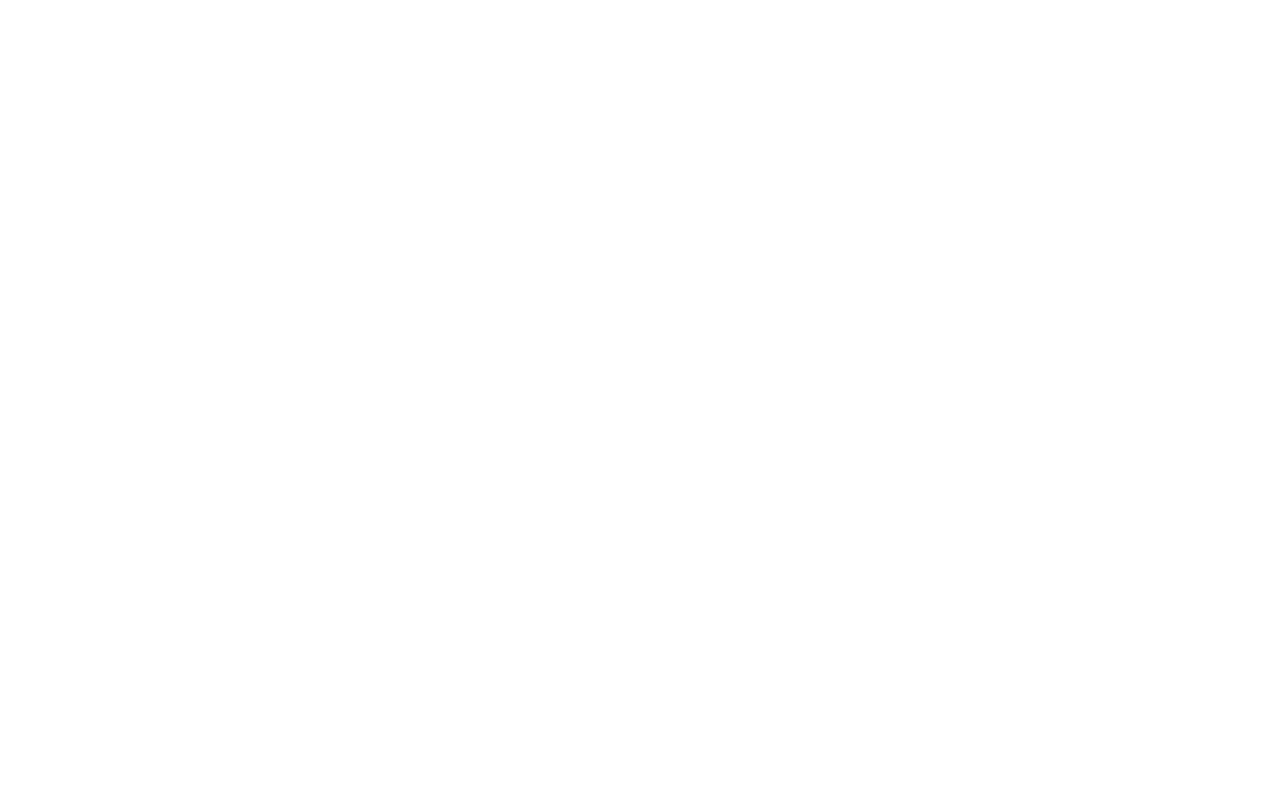
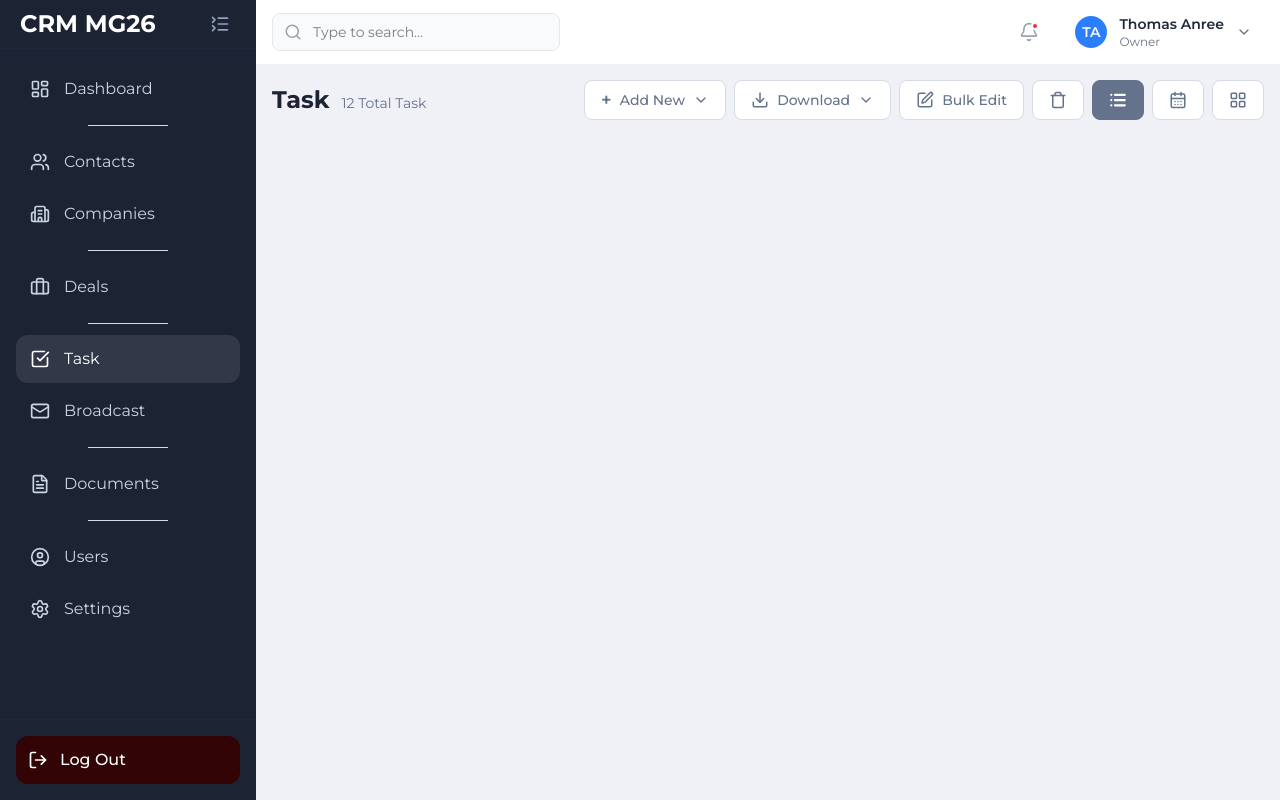
Before and after one commit to hannhz/VueCRM-MG26, a Vue app: page /crmAdmin/task/tasklist in a window 1280 px wide. Before the commit this address had no page. Built offline with nearby package versions, Linux system fonts and the light colour scheme.

Commit message:
feat: add Task component with action buttons and routing for task management

```diff
--- a/src/components/layouts/sidebar.vue
+++ b/src/components/layouts/sidebar.vue
@@ -171,7 +171,7 @@
           'flex h-12 items-center p-3 rounded-xl transition group hover:bg-slate-800 hover:text-white',
           isExpanded ? 'gap-3 justify-start' : 'justify-center',
         ]"
-        exact-active-class="bg-dark-hover text-white"
+        active-class="bg-dark-hover text-white"
         ><div class="w-6 flex justify-center">
           <CheckSquare :size="20" class="group-hover:text-blue-400" />
         </div>
--- a/src/components/deals.vue
+++ b/src/components/task.vue
@@ -1,54 +1,38 @@
 <script setup>
 import { ref } from "vue";
-const showCreateDealForm = ref(false);
+import { ChevronDown, Download, Trash, FolderDown, FileDown, FilePlus, FolderPlus, Edit, LayoutGrid,List, CalendarDays } from "lucide-vue-next";
 
-import {
-  ChevronDown,
-  FileDown,
-  FolderDown,
-  Download,
-  Edit,
-  LayoutGrid,FolderPlus,
-  FilePlus,
-  List,
-} from "lucide-vue-next";
+const showDropdown = ref(false);
+const showDownloadDropdown = ref(false);
+const totalTask = ref(12);
 
-const density = ref("comfy"); // comfy | compact
+function toggleDropdown() {
+  showDropdown.value = !showDropdown.value;
+}
 
-const viewMode = ref("grid"); // defaultnya grid
+function toggleDownloadDropdown() {
+  showDownloadDropdown.value = !showDownloadDropdown.value;
+}
 
-const totalDeals = ref(18600);
-const showDropdown = ref(false);
-const showAddContactForm = ref(false);
-const toggleDropdown = () => {
-  showDropdown.value = !showDropdown.value;
-};
-const handleBulkAdd = () => {
-  console.log("Bulk add deals");
-};
+function handleBulkAdd() {
+  console.log("Bulk Add Task");
+}
 
-const showDownloadDropdown = ref(false);
-const toggleDownloadDropdown = () => {
-  showDownloadDropdown.value = !showDownloadDropdown.value;
-};
+function downloadAll() {
+  console.log("Download All Tasks");
+}
 
-const downloadAll = () => {
-  console.log("Download all data");
-  showDownloadDropdown.value = false;
-};
-
-const handleDownload = () => {
-  console.log("Download selected data:", selectedIds.value);
-  showDownloadDropdown.value = false;
-};
+function handleDownload() {
+  console.log("Download Selected Tasks");
+}
 </script>
 
 <template>
   <div class="flex items-center justify-between mb-4">
     <div class="flex items-baseline gap-3">
-      <h1 class="text-2xl font-bold text-dark-base">Deals</h1>
+      <h1 class="text-2xl font-bold text-dark-base">Task</h1>
       <span class="text-sm text-sub-text"
-        >{{ totalDeals.toLocaleString() }} Total Deals</span
+        >{{ totalTask.toLocaleString() }} Total Task</span
       >
     </div>
 
@@ -82,7 +66,7 @@
             class="w-full text-left px-4 py-2 text-sm hover:bg-gray-100 flex items-center gap-2"
           >
             <FilePlus :size="18" />
-            <span class="font-medium"> Single Deals </span>
+            <span class="font-medium"> Single Task </span>
           </button>
 
           <button
@@ -93,7 +77,7 @@
             class="w-full text-left px-4 py-2 text-sm hover:bg-gray-100 flex items-center gap-2"
           >
             <FolderPlus :size="18" />
-            <span class="font-medium"> Bulk Deals </span>
+            <span class="font-medium"> Bulk Task </span>
           </button>
         </div>
       </div>
@@ -146,28 +130,19 @@
         <span class="text-sm font-medium">Bulk Edit</span>
       </button>
 
-      <!-- Grid Mode -->
-      <router-link
-        :to="{ name: 'DealsCard' }"
-        custom
-        v-slot="{ navigate, isActive }"
-      >
-        <button
-          @click="navigate"
-          :class="[
-            isActive
-              ? 'bg-sub-text text-white border-sub-text'
-              : 'bg-white text-sub-text border-outline hover:bg-slate-50',
-          ]"
-          class="flex items-center justify-center px-4 py-2 h-10 rounded-lg border transition"
-        >
-          <LayoutGrid :size="18" :stroke-width="3" />
-        </button>
-      </router-link>
+      <!--- Delete Mode -->
+      <button
+  @click="handleDelete"
+  class="flex items-center justify-center px-4 py-2 h-10 rounded-lg border transition
+         bg-white text-sub-text border-outline
+         hover:bg-red hover:text-white hover:border-red-200"
+>
+  <Trash :size="18" :stroke-width="2" />
+</button>
 
       <!-- List Mode -->
       <router-link
-        :to="{ name: 'DealsList' }"
+        :to="{ name: 'TaskList' }"
         custom
         v-slot="{ navigate, isActive }"
       >
@@ -183,7 +158,46 @@
           <List :size="18" :stroke-width="3" />
         </button>
       </router-link>
+
+      <!-- calender Mode -->
+      <router-link
+        :to="{ name: 'TaskCalender' }"
+        custom
+        v-slot="{ navigate, isActive }"
+      >
+        <button
+          @click="navigate"
+          :class="[
+            isActive
+              ? 'bg-sub-text text-white border-sub-text'
+              : 'bg-white text-sub-text border-outline hover:bg-slate-50',
+          ]"
+          class="flex items-center justify-center px-4 py-2 h-10 rounded-lg border transition"
+        >
+          <CalendarDays :size="18" :stroke-width="2" />
+        </button>
+      </router-link>
+
+<!-- Grid Mode -->
+      <router-link
+        :to="{ name: 'TaskCard' }"
+        custom
+        v-slot="{ navigate, isActive }"
+      >
+        <button
+          @click="navigate"
+          :class="[
+            isActive
+              ? 'bg-sub-text text-white border-sub-text'
+              : 'bg-white text-sub-text border-outline hover:bg-slate-50',
+          ]"
+          class="flex items-center justify-center px-4 py-2 h-10 rounded-lg border transition"
+        >
+          <LayoutGrid :size="18" :stroke-width="2" />
+        </button>
+      </router-link>
+
     </div>
   </div>
   <router-view />
-</template>
+  </template>
--- /dev/null
+++ b/src/components/taskcalender.vue
@@ -0,0 +1 @@
+<template></template>
--- /dev/null
+++ b/src/components/taskcard.vue
@@ -0,0 +1 @@
+<template/>
--- /dev/null
+++ b/src/components/tasklist.vue
@@ -0,0 +1 @@
+<template/>
--- a/src/router/index.js
+++ b/src/router/index.js
@@ -7,6 +7,10 @@
 import Deals from "@/components/deals.vue";
 import DealsList from "@/components/dealslist.vue";
 import DealsCard from "@/components/dealscard.vue";
+import Task from "@/components/task.vue";
+import TaskList from "@/components/tasklist.vue";
+import TaskCard from "@/components/taskcard.vue";
+import TaskCalender from "@/components/taskcalender.vue";
 
 const routes = [
   {
@@ -55,6 +59,31 @@
           },
         ],
       },
+      {
+        path: "task",
+        component: Task,
+        children: [
+          {
+            path: "tasklist",
+            name: "TaskList",
+            component: TaskList,
+          },
+          {
+            path: "taskcard",
+            name: "TaskCard",
+            component: TaskCard,
+          },
+          {
+            path: "taskcalender",
+            name: "TaskCalender",
+            component: TaskCalender,
+          },
+          {
+            path: "",
+            redirect: { name: "TaskList" }, // Default ke list jika akses /task
+          },
+        ],
+      }
     ],
   },
 ];
```
